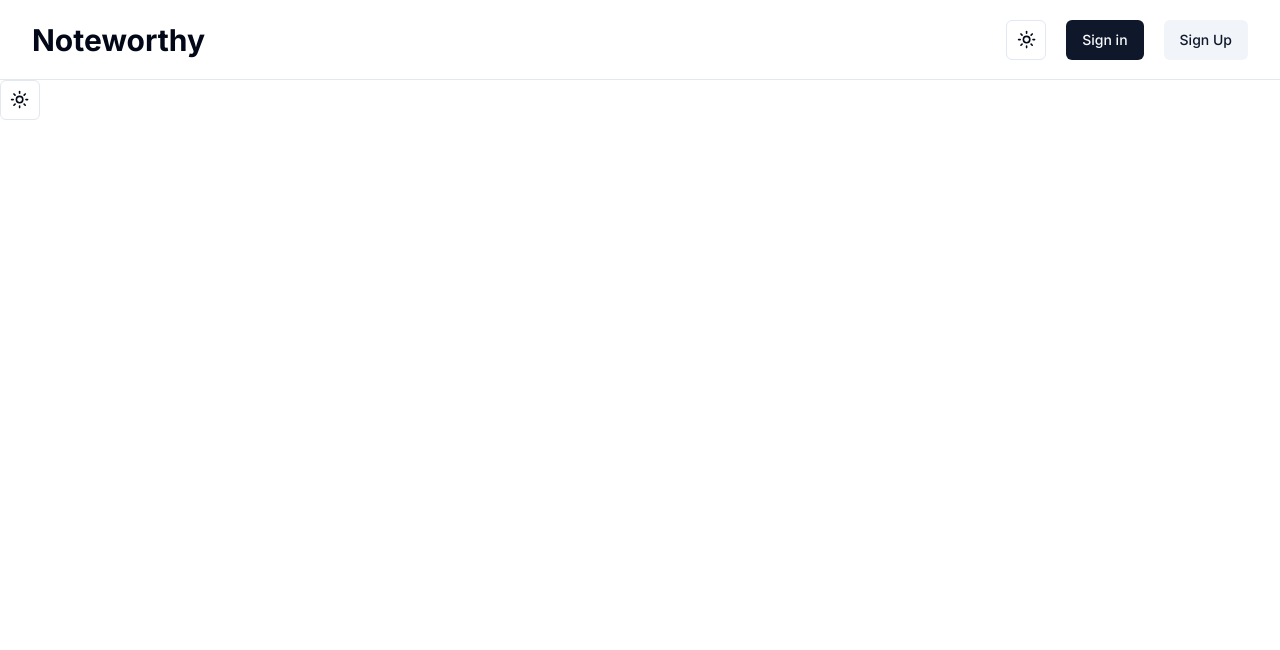
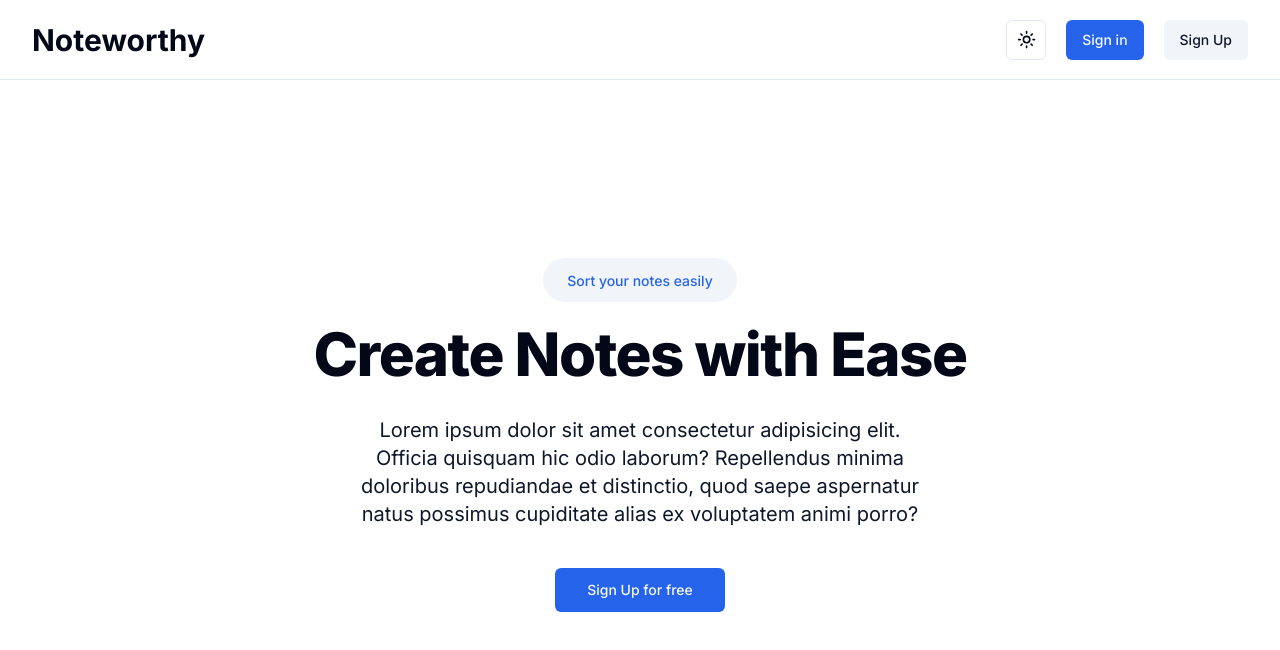
Before and after one commit to yethuhlaing/notebook-saas, a Next.js app: page / in a window 1280 px wide. Shown: the top 650 px of the page. Built offline with nearby package versions, Linux system fonts and the light colour scheme; no server answers.

Commit message:
Complete the Home Page

```diff
--- a/app/dashboard/page.tsx
+++ b/app/dashboard/page.tsx
@@ -1,5 +1,11 @@
+import Image from "next/image"
+import { ThemeToggle } from "../components/ThemeToggle"
+
+ThemeToggle
 export default function DashboardPage(){
     return(
-        <div>Hello word from dadshboard</div>
+        <section className="flex">
+
+        </section>
     )
 }
--- a/app/globals.css
+++ b/app/globals.css
@@ -6,63 +6,46 @@
   :root {
     --background: 0 0% 100%;
     --foreground: 222.2 84% 4.9%;
-
     --card: 0 0% 100%;
     --card-foreground: 222.2 84% 4.9%;
-
     --popover: 0 0% 100%;
     --popover-foreground: 222.2 84% 4.9%;
-
-    --primary: 222.2 47.4% 11.2%;
+    --primary: 221.2 83.2% 53.3%;
     --primary-foreground: 210 40% 98%;
-
     --secondary: 210 40% 96.1%;
     --secondary-foreground: 222.2 47.4% 11.2%;
-
     --muted: 210 40% 96.1%;
     --muted-foreground: 215.4 16.3% 46.9%;
-
     --accent: 210 40% 96.1%;
     --accent-foreground: 222.2 47.4% 11.2%;
-
     --destructive: 0 84.2% 60.2%;
     --destructive-foreground: 210 40% 98%;
-
     --border: 214.3 31.8% 91.4%;
     --input: 214.3 31.8% 91.4%;
-    --ring: 222.2 84% 4.9%;
-
+    --ring: 221.2 83.2% 53.3%;
     --radius: 0.5rem;
   }
 
   .dark {
     --background: 222.2 84% 4.9%;
     --foreground: 210 40% 98%;
-
     --card: 222.2 84% 4.9%;
     --card-foreground: 210 40% 98%;
-
     --popover: 222.2 84% 4.9%;
     --popover-foreground: 210 40% 98%;
-
-    --primary: 210 40% 98%;
+    --primary: 217.2 91.2% 59.8%;
     --primary-foreground: 222.2 47.4% 11.2%;
-
     --secondary: 217.2 32.6% 17.5%;
     --secondary-foreground: 210 40% 98%;
-
     --muted: 217.2 32.6% 17.5%;
     --muted-foreground: 215 20.2% 65.1%;
-
     --accent: 217.2 32.6% 17.5%;
     --accent-foreground: 210 40% 98%;
-
     --destructive: 0 62.8% 30.6%;
     --destructive-foreground: 210 40% 98%;
-
     --border: 217.2 32.6% 17.5%;
     --input: 217.2 32.6% 17.5%;
-    --ring: 212.7 26.8% 83.9%;
+    --ring: 224.3 76.3% 48%;
   }
 }
 
--- a/app/page.tsx
+++ b/app/page.tsx
@@ -1,9 +1,32 @@
-import Image from "next/image";
-import { ThemeToggle } from './components/ThemeToggle'
+import { Button } from "../components/ui/button";
+import { RegisterLink } from "@kinde-oss/kinde-auth-nextjs/components";
 export default function Home() {
-  return(
-    <div>
-      <ThemeToggle />
-    </div>
+  return (
+    <section className="flex items-center justify-center bg-background h-[90vh]">
+      <div className="relative items-center w-full px-5 py-12 mx-auto lg:px-16 max-w-7xl md:px-12">
+        <div className="max-w-3xl mx-auto text-center">
+          <div>
+            <span className="w-auto px-6 py-3 rounded-full bg-secondary">
+              <span className="text-sm font-medium text-primary">
+                Sort your notes easily
+              </span>
+            </span>
+            <h1 className="mt-8 text-3xl font-extrabold tracking-tight lg:text-6xl">
+              Create Notes with Ease
+            </h1>
+            <p className="max-w-xl mx-auto mt-8 text-base lg:text-xl text-secondary-foreground">
+              Lorem ipsum dolor sit amet consectetur adipisicing elit. Officia quisquam hic odio laborum? Repellendus minima doloribus repudiandae et distinctio, quod saepe aspernatur natus possimus cupiditate alias ex voluptatem animi porro?
+            </p>
+          </div>
+          <div className="flex justify-center max-w-sm mx-auto mt-10">
+            <RegisterLink>
+              <Button size="lg" className="w-full">
+                Sign Up for free
+              </Button>
+            </RegisterLink>
+          </div>
+        </div>
+      </div>
+    </section>
   )
 }
```
Also changed, not shown: app/components/Navbar.tsx (line endings or trailing spaces).
